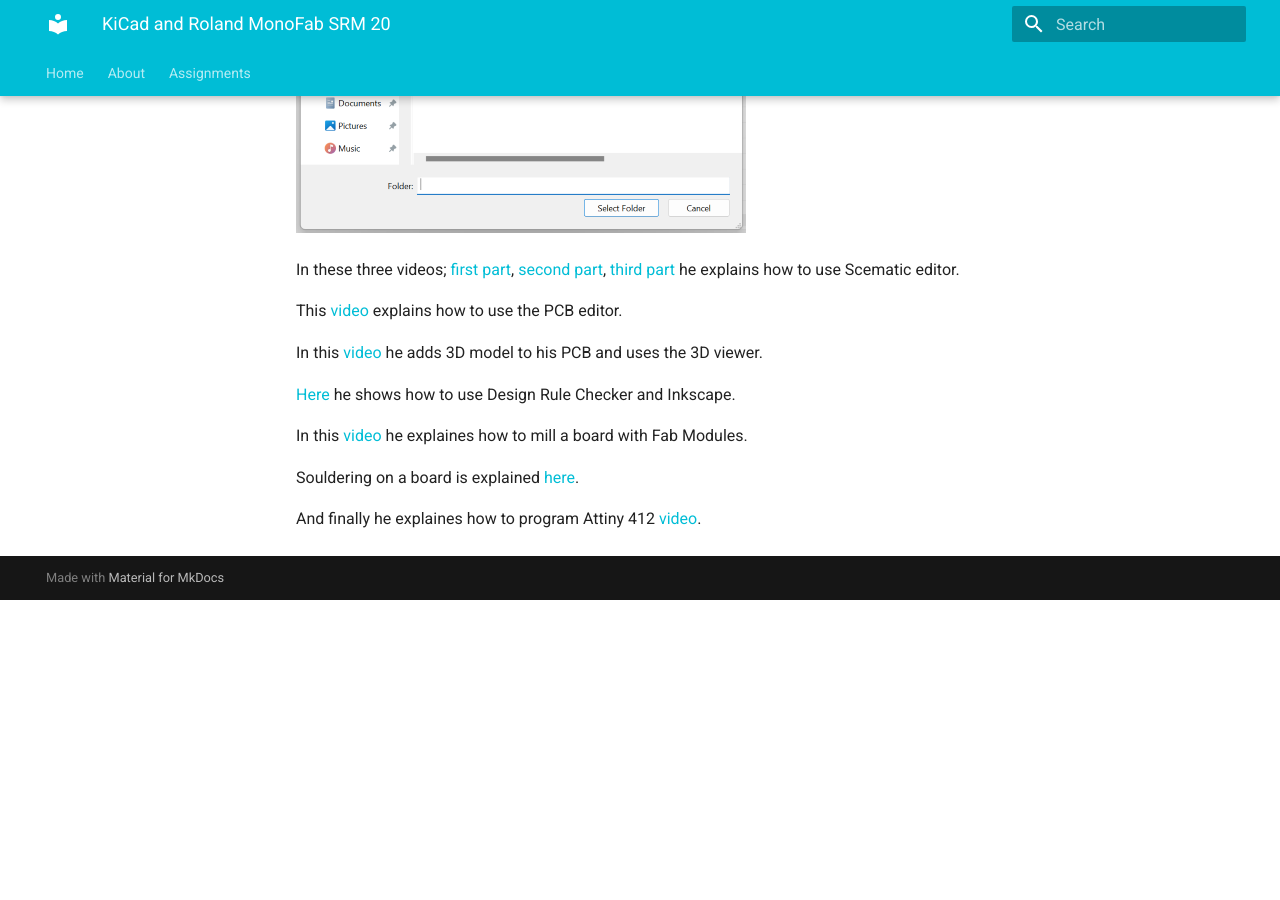
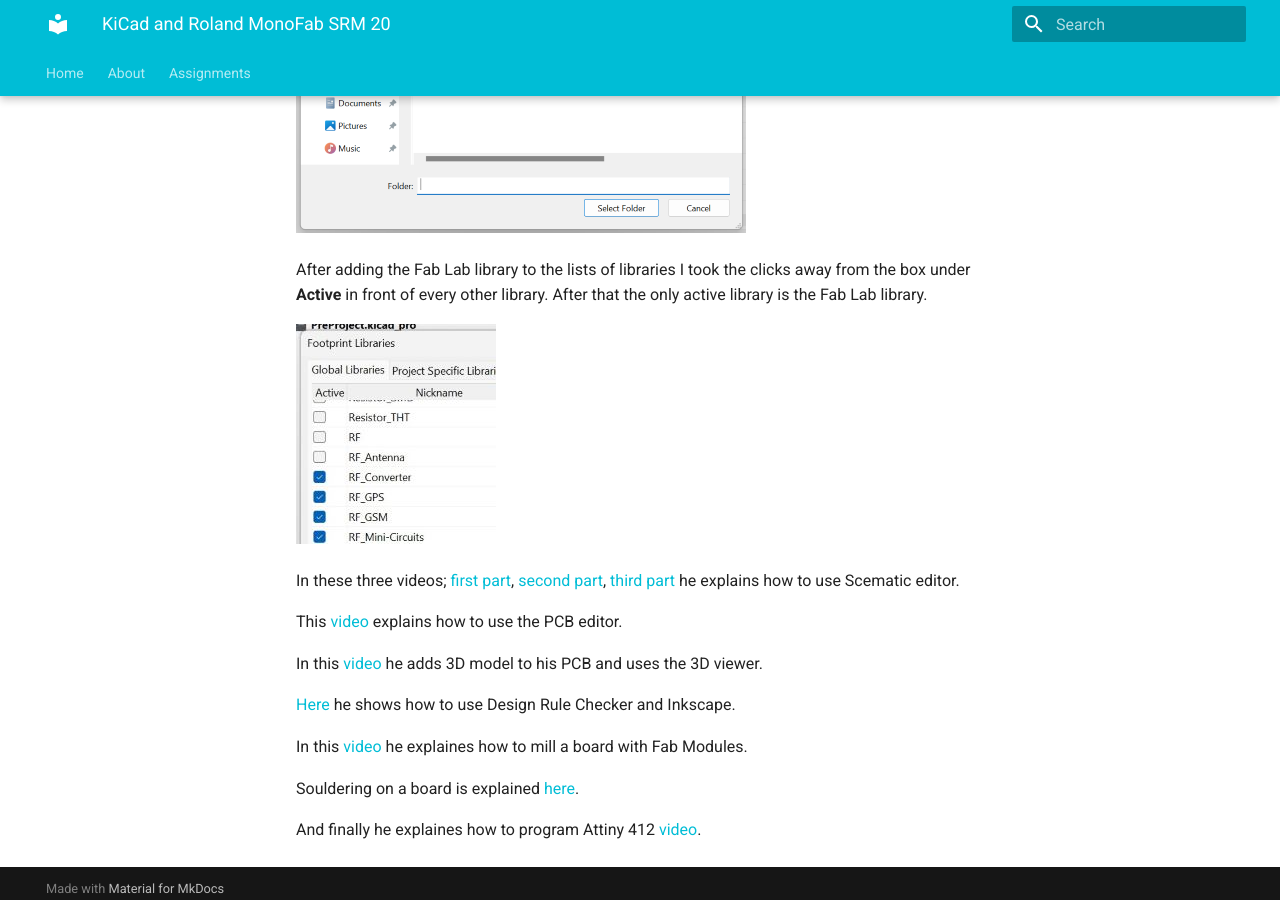
Before and after one commit to OlofH2/Before-Fab-Academy, an MkDocs documentation site: the page built from docs/KiCad_and_Roland_MonoFab_SRM_20.md, in a window 1280 px wide and 900 px high, scrolled down 2457 px. Built offline with MkDocs 1.6.1 and Material for MkDocs 9.7.7, drawn with Linux system fonts in a browser that asks for light colours; before the commit the page ends 3057 px from its top, so only the background shows below that.

Commit message:
Unclicking

```diff
--- a/docs/KiCad_and_Roland_MonoFab_SRM_20.md
+++ b/docs/KiCad_and_Roland_MonoFab_SRM_20.md
@@ -28,6 +28,11 @@
 ![Fab Pretty in Footprint Libraries](img/FabPrettyInFootprintLibraries400x342.png)
 
 
+After adding the Fab Lab library to the lists of libraries I took the clicks away from the box under **Active** in front of every other library. After that the only active library is the Fab Lab library.
+
+![Unclicking](img/UnclickingUnderActiveLibraries200x220.jpg)
+
+
 In these three videos; [first part](https://www.youtube.com/watch?v=ZXyL5xjJb7w&list=PLs4ifnZzVJmqaSM1lsg68vPVtJxVNhVwV&index=3), [second part](https://www.youtube.com/watch?v=knyDOiUZNsc&list=PLs4ifnZzVJmqaSM1lsg68vPVtJxVNhVwV&index=4), [third part](https://www.youtube.com/watch?v=dM3h--A04W4&list=PLs4ifnZzVJmqaSM1lsg68vPVtJxVNhVwV&index=5) he explains how to use Scematic editor.
 
 
```
Also changed, not shown: docs/img/UnclickingUnderActiveLibraries200x220.jpg (added).
